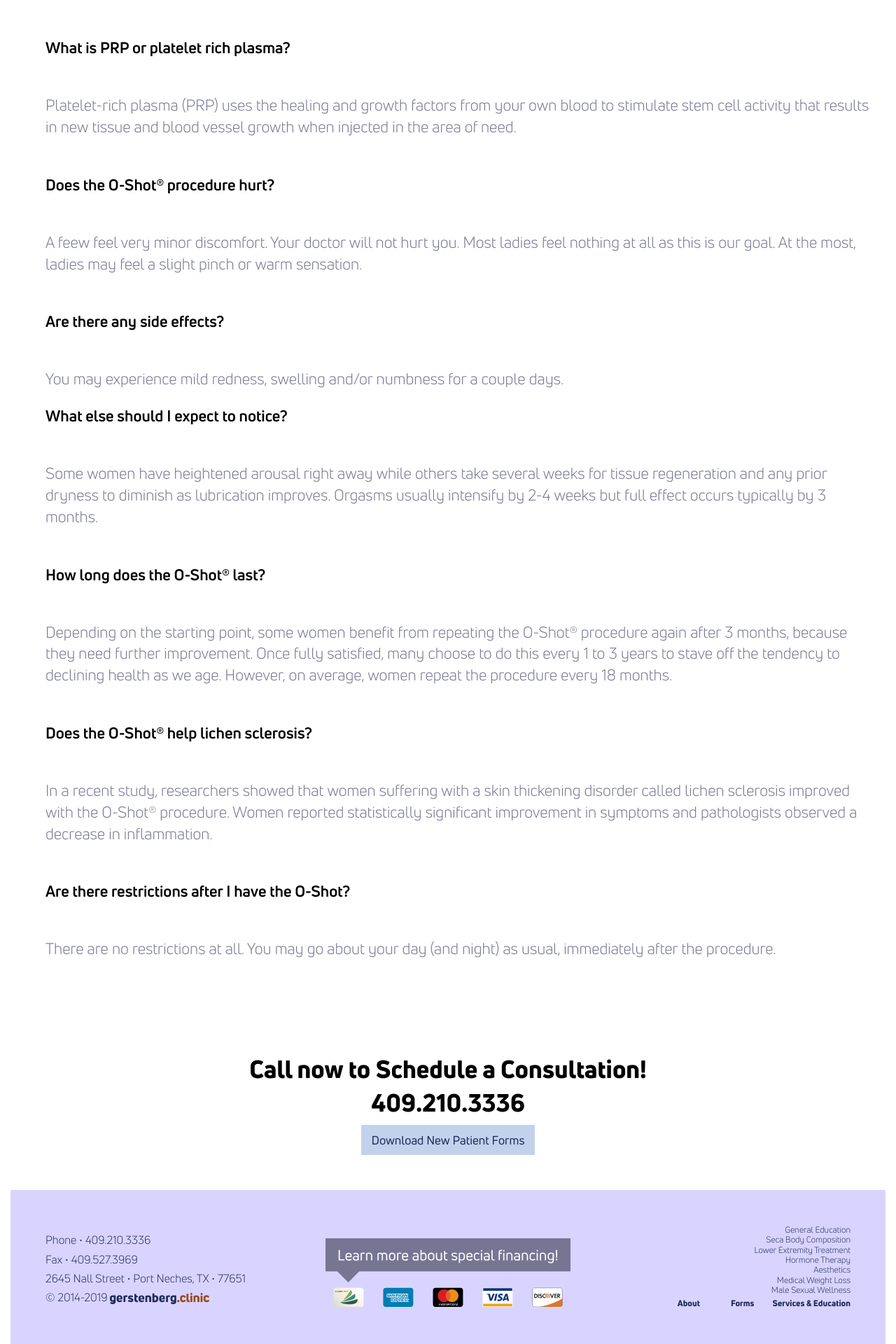
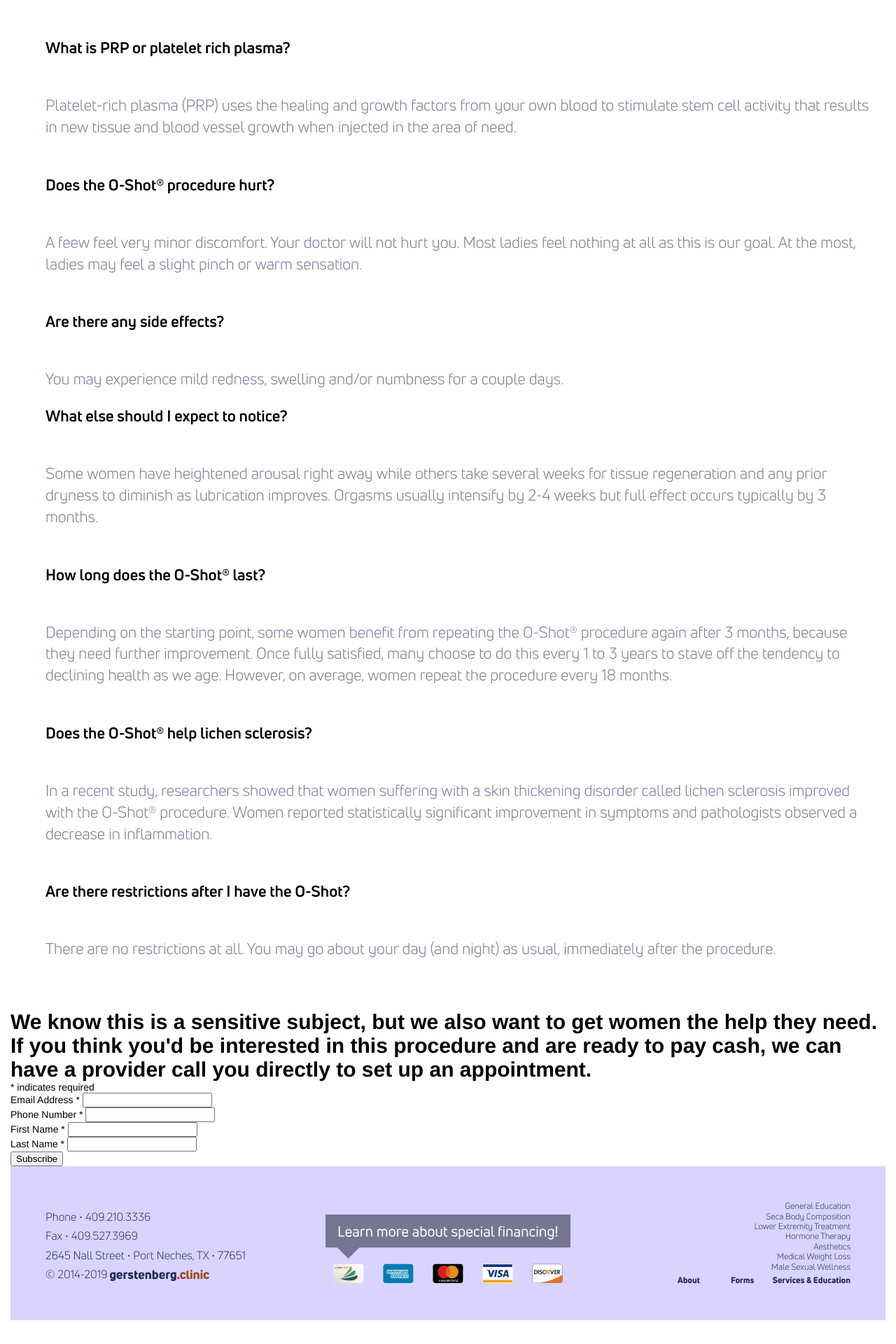
Before and after one commit to theneverwoods/gerstenberg.clinic, a Jekyll site: the page built from services/o-shot.html, in a window 1280 px wide. Shown: the part 2919-4839 px from the top of the page at 70% size. Built offline with Jekyll 4.4.1, drawn with Linux system fonts in a browser that asks for light colours; comment, search, counter and statistics services are not loaded; after the commit the page ends 4805 px from its top, so only the background shows below that.

Commit message:
o-shot form

```diff
--- a/services/o-shot.html
+++ b/services/o-shot.html
@@ -94,4 +94,46 @@ redirect_from: /femaleprp
 	</div>
 </div>
 
-{% include schedule-consultation.html %}
+<!-- Begin Mailchimp Signup Form -->
+<link href="//cdn-images.mailchimp.com/embedcode/classic-10_7.css" rel="stylesheet" type="text/css">
+<style type="text/css">
+	#mc_embed_signup{background:#fff; clear:left; font:14px Helvetica,Arial,sans-serif; }
+	/* Add your own Mailchimp form style overrides in your site stylesheet or in this style block.
+	   We recommend moving this block and the preceding CSS link to the HEAD of your HTML file. */
+</style>
+<div id="mc_embed_signup">
+<form action="https://clinic.us17.list-manage.com/subscribe/post?u=d331ab39fb4937d3f2984a90b&amp;id=166a8b8dc7" method="post" id="mc-embedded-subscribe-form" name="mc-embedded-subscribe-form" class="validate" target="_blank" novalidate>
+    <div id="mc_embed_signup_scroll">
+	<h2>We know this is a sensitive subject, but we also want to get women the help they need. If you think you'd be interested in this procedure and are ready to pay cash, we can have a provider call you directly to set up an appointment.</h2>
+<div class="indicates-required"><span class="asterisk">*</span> indicates required</div>
+<div class="mc-field-group">
+	<label for="mce-EMAIL">Email Address  <span class="asterisk">*</span>
+</label>
+	<input type="email" value="" name="EMAIL" class="required email" id="mce-EMAIL">
+</div>
+<div class="mc-field-group size1of2">
+	<label for="mce-MMERGE5">Phone Number  <span class="asterisk">*</span>
+</label>
+	<input type="text" name="MMERGE5" class="required" value="" id="mce-MMERGE5">
+</div>
+<div class="mc-field-group">
+	<label for="mce-FNAME">First Name  <span class="asterisk">*</span>
+</label>
+	<input type="text" value="" name="FNAME" class="required" id="mce-FNAME">
+</div>
+<div class="mc-field-group">
+	<label for="mce-LNAME">Last Name  <span class="asterisk">*</span>
+</label>
+	<input type="text" value="" name="LNAME" class="required" id="mce-LNAME">
+</div>
+	<div id="mce-responses" class="clear">
+		<div class="response" id="mce-error-response" style="display:none"></div>
+		<div class="response" id="mce-success-response" style="display:none"></div>
+	</div>    <!-- real people should not fill this in and expect good things - do not remove this or risk form bot signups-->
+    <div style="position: absolute; left: -5000px;" aria-hidden="true"><input type="text" name="b_d331ab39fb4937d3f2984a90b_166a8b8dc7" tabindex="-1" value=""></div>
+    <div class="clear"><input type="submit" value="Subscribe" name="subscribe" id="mc-embedded-subscribe" class="button"></div>
+    </div>
+</form>
+</div>
+<script type='text/javascript' src='//s3.amazonaws.com/downloads.mailchimp.com/js/mc-validate.js'></script><script type='text/javascript'>(function($) {window.fnames = new Array(); window.ftypes = new Array();fnames[3]='ADDRESS';ftypes[3]='address';fnames[0]='EMAIL';ftypes[0]='email';fnames[5]='MMERGE5';ftypes[5]='phone';fnames[1]='FNAME';ftypes[1]='text';fnames[2]='LNAME';ftypes[2]='text';fnames[4]='PHONE';ftypes[4]='phone';}(jQuery));var $mcj = jQuery.noConflict(true);</script>
+<!--End mc_embed_signup-->
```
